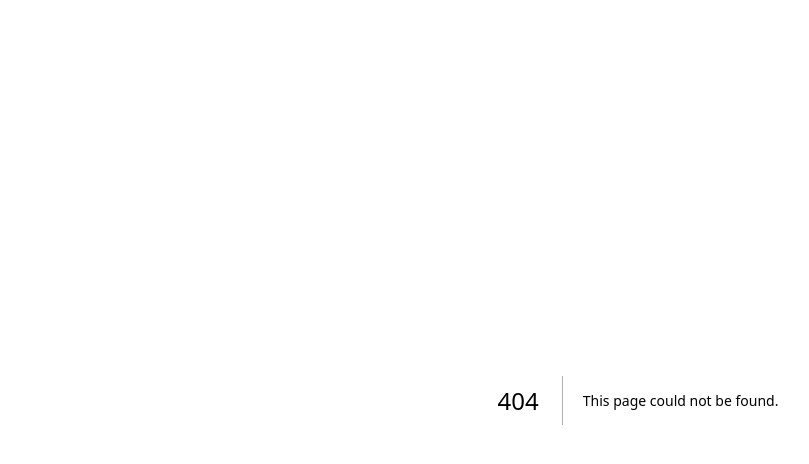
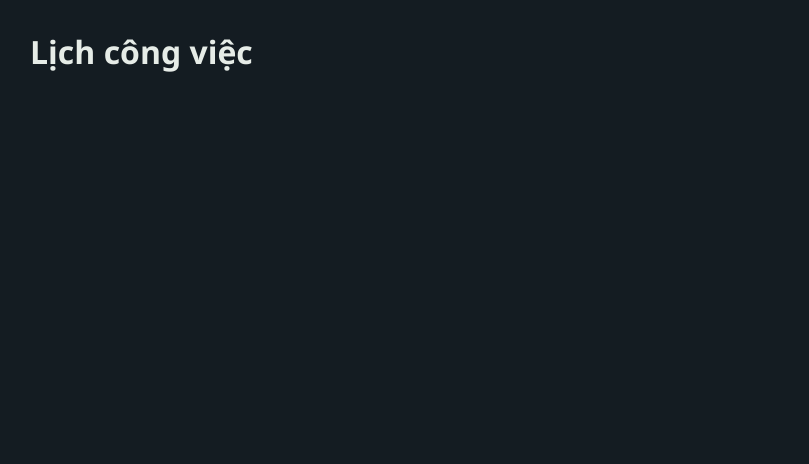
Before and after one commit to Duyhai2005/dayforge, a Next.js app in the folder frontend/: page /work in a window 1280 px wide. Before the commit this address had no page. Shown: the top 464 px of the page, without its empty margins (2-811 px from the left). Built offline with nearby package versions, Linux system fonts and the light colour scheme.

Commit message:
feat: add calendar route shell

```diff
--- /dev/null
+++ b/frontend/app/(calendar)/layout.tsx
@@ -0,0 +1,17 @@
+import type { Metadata } from "next";
+import type { ReactNode } from "react";
+
+export const metadata: Metadata = {
+  title: { default: "Lịch | DAYFORGE", template: "%s | DAYFORGE" },
+  description: "Lịch công việc và dấu mốc, tuần từ thứ hai đến chủ nhật, UTC+07:00.",
+};
+
+export default function CalendarLayout({
+  children,
+}: Readonly<{ children: ReactNode }>): React.JSX.Element {
+  return (
+    <main id="calendar-main" className="calendar-main" tabIndex={-1}>
+      <div className="calendar-content">{children}</div>
+    </main>
+  );
+}
--- /dev/null
+++ b/frontend/app/(calendar)/work/page.tsx
@@ -0,0 +1,7 @@
+import type { Metadata } from "next";
+
+export const metadata: Metadata = { title: "Lịch công việc" };
+
+export default function WorkPage(): React.JSX.Element {
+  return <h1>Lịch công việc</h1>;
+}
--- /dev/null
+++ b/frontend/app/globals.css
@@ -0,0 +1,79 @@
+:root {
+  color-scheme: dark;
+  --background: #141c22;
+  --background-outer: #10171c;
+  --panel: #202c30;
+  --input-background: #142226;
+  --text-primary: #e6ece7;
+  --text-secondary: #b8c8bc;
+  --text-muted: #9aaea3;
+  --control-background: #c4d7c5;
+  --control-text: #203328;
+  --font-system: "Segoe UI", Arial, sans-serif;
+  --font-title: 32px;
+  --font-day: 26px;
+  --font-body: 14px;
+  --font-meta: 12px;
+  --font-kicker: 11px;
+  --space-1: 4px;
+  --space-2: 8px;
+  --space-3: 12px;
+  --space-4: 16px;
+  --space-6: 24px;
+  --space-8: 32px;
+  --radius-card: 12px;
+  --radius-control: 10px;
+  --radius-panel: 24px;
+  --content-max-width: 1540px;
+  --calendar-min-width: 960px;
+  --widget-bottom-space: 160px;
+}
+
+* {
+  box-sizing: border-box;
+}
+
+html {
+  min-height: 100%;
+  background: var(--background-outer);
+  color: var(--text-primary);
+  font-family: var(--font-system);
+  font-size: var(--font-body);
+  line-height: 1.5;
+}
+
+body {
+  min-height: 100vh;
+  max-width: var(--content-max-width);
+  margin: 0 auto;
+  background: var(--background);
+}
+
+button,
+input,
+select,
+textarea {
+  font: inherit;
+}
+
+:focus-visible {
+  outline: 2px solid var(--control-background);
+  outline-offset: 3px;
+}
+
+.calendar-main {
+  min-height: 100vh;
+  padding: var(--space-8) var(--space-8) var(--widget-bottom-space);
+  overflow-x: auto;
+}
+
+.calendar-content {
+  min-width: var(--calendar-min-width);
+}
+
+h1 {
+  margin: 0 0 var(--space-8);
+  font-size: var(--font-title);
+  font-weight: 600;
+  line-height: 1.25;
+}
--- a/frontend/app/layout.tsx
+++ b/frontend/app/layout.tsx
@@ -1,9 +1,10 @@
 import type { Metadata } from "next";
 import type { ReactNode } from "react";
+import "./globals.css";
 
 export const metadata: Metadata = {
   title: "DAYFORGE",
-  description: "Môi trường phát triển DAYFORGE",
+  description: "Lịch công việc và dấu mốc DAYFORGE",
 };
 
 export default function RootLayout({
--- a/frontend/package.json
+++ b/frontend/package.json
@@ -14,6 +14,7 @@
     "react-dom": "19.3.1"
   },
   "devDependencies": {
+    "@playwright/test": "1.64.1",
     "@types/node": "24.19.2",
     "@types/react": "19.3.0",
     "@types/react-dom": "19.3.0",
```
Also changed, not shown: frontend/app/(calendar)/milestones/page.tsx (added, +7 -0 lines), frontend/app/page.tsx (+4 -7 lines), frontend/playwright.config.ts (added, +17 -0 lines), 2 other files (tests, documents, lock files or other folders).
